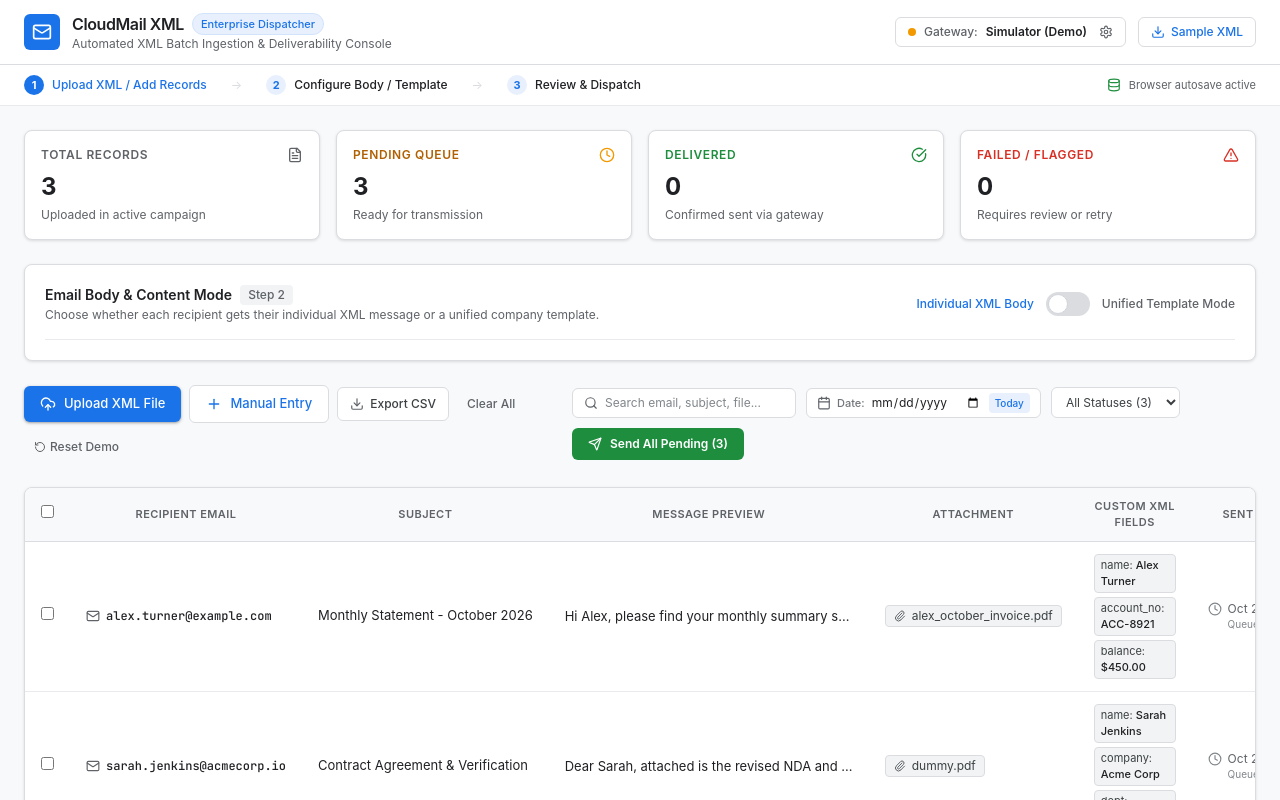
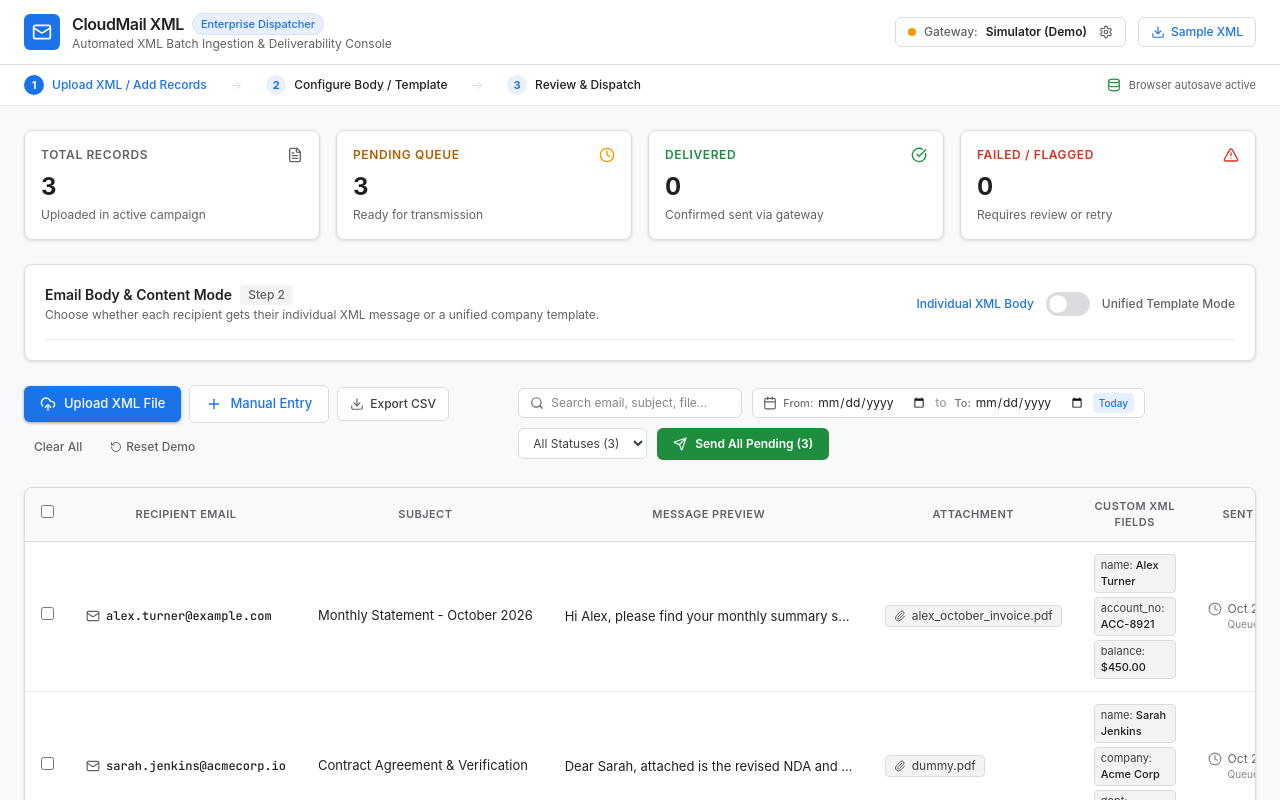
Before and after one commit to velavanvv/xml-email-sender, a Next.js app: page / in a window 1280 px wide. Shown: the top 800 px of the page. Built offline with nearby package versions, Linux system fonts and the light colour scheme.

Commit message:
Implement Start Date and End Date between range filter pattern

```diff
--- a/src/app/page.jsx
+++ b/src/app/page.jsx
@@ -85,7 +85,8 @@ export default function EnterpriseEmailDashboard() {
   const [searchQuery, setSearchQuery] = useState("");
   const [statusFilter, setStatusFilter] = useState("all");
   const [batchFilter, setBatchFilter] = useState("all");
-  const [dateFilter, setDateFilter] = useState("");
+  const [startDate, setStartDate] = useState("");
+  const [endDate, setEndDate] = useState("");
 
   // Interpolation helper for preview and template placeholders
   const interpolate = (template, item) => {
@@ -189,24 +190,6 @@ export default function EnterpriseEmailDashboard() {
     return { total, sent, failed, pending };
   }, [records]);
 
-  // Unique dates for date-wise tracking
-  const uniqueDates = useMemo(() => {
-    const dates = new Set();
-    records.forEach((r) => {
-      const d = r.sent_at || r.created_at;
-      if (d) {
-        try {
-          const dateStr = new Date(d).toLocaleDateString(undefined, {
-            month: "short",
-            day: "numeric",
-            year: "numeric",
-          });
-          dates.add(dateStr);
-        } catch (e) {}
-      }
-    });
-    return Array.from(dates);
-  }, [records]);
 
   // Unique XML batches for daily separation
   const uniqueBatches = useMemo(() => {
@@ -229,10 +212,8 @@ export default function EnterpriseEmailDashboard() {
       const matchesStatus = statusFilter === "all" ? true : r.status === statusFilter;
       const matchesBatch = batchFilter === "all" ? true : r.batch_name === batchFilter;
 
-      const matchesDate =
-        !dateFilter || dateFilter === "all"
-          ? true
-          : (() => {
+      const matchesDate = (() => {
+        if (!startDate && !endDate) return true;
         const toYMD = (val) => {
           if (!val) return "";
           try {
@@ -246,14 +227,24 @@ export default function EnterpriseEmailDashboard() {
             return "";
           }
         };
+
         const sentYMD = toYMD(r.sent_at);
         const createdYMD = toYMD(r.created_at);
-              return sentYMD === dateFilter || createdYMD === dateFilter;
+
+        const inRange = (dStr) => {
+          if (!dStr) return false;
+          if (startDate && endDate) return dStr >= startDate && dStr <= endDate;
+          if (startDate) return dStr >= startDate;
+          if (endDate) return dStr <= endDate;
+          return true;
+        };
+
+        return inRange(sentYMD) || inRange(createdYMD);
       })();
 
       return matchesSearch && matchesStatus && matchesBatch && matchesDate;
     });
-  }, [records, searchQuery, statusFilter, batchFilter, dateFilter]);
+  }, [records, searchQuery, statusFilter, batchFilter, startDate, endDate]);
 
   // XML File Upload
   const handleXmlUpload = async (file) => {
@@ -867,26 +858,58 @@ export default function EnterpriseEmailDashboard() {
               </select>
             )}
 
-            {/* Interactive Calendar Date Picker */}
-            <div className={`flex items-center gap-1.5 bg-white border ${dateFilter ? "border-[#1a73e8] bg-[#f8fafd] ring-1 ring-[#1a73e8]" : "border-[#dadce0] hover:border-[#bdc1c6]"} focus-within:border-[#1a73e8] focus-within:ring-1 focus-within:ring-[#1a73e8] rounded-md px-2.5 py-1 text-xs text-[#3c4043] transition-all shadow-xs`}>
-              <Calendar className={`w-3.5 h-3.5 flex-shrink-0 ${dateFilter ? "text-[#1a73e8]" : "text-[#5f6368]"}`} />
-              <label htmlFor="calendar-date-input" className="text-[11px] font-medium text-[#70757a] hidden sm:inline">
-                Date:
-              </label>
-              <input
-                id="calendar-date-input"
+            {/* Date Range Picker (Between Start & End) */}
+            <div
+              className={`flex items-center gap-1.5 bg-white border ${
+                startDate || endDate
+                  ? "border-[#1a73e8] bg-[#f8fafd] ring-1 ring-[#1a73e8]"
+                  : "border-[#dadce0] hover:border-[#bdc1c6]"
+              } focus-within:border-[#1a73e8] focus-within:ring-1 focus-within:ring-[#1a73e8] rounded-md px-2.5 py-1 text-xs text-[#3c4043] transition-all shadow-xs`}
+            >
+              <Calendar
+                className={`w-3.5 h-3.5 flex-shrink-0 ${
+                  startDate || endDate ? "text-[#1a73e8]" : "text-[#5f6368]"
+                }`}
+              />
+
+              {/* Start Date */}
+              <div className="flex items-center gap-1">
+                <span className="text-[11px] font-medium text-[#70757a]">From:</span>
+                <input
+                  id="date-filter-start"
                   type="date"
-                value={dateFilter}
-                onChange={(e) => setDateFilter(e.target.value)}
-                title="Select any date to filter emails"
-                className="bg-transparent text-xs text-[#202124] focus:outline-none cursor-pointer"
-              />
-              {dateFilter ? (
+                  value={startDate}
+                  onChange={(e) => setStartDate(e.target.value)}
+                  title="Filter from Start Date"
+                  className="bg-transparent text-xs text-[#202124] focus:outline-none cursor-pointer max-w-[110px]"
+                />
+              </div>
+
+              <span className="text-[#9aa0a6] font-medium text-xs px-0.5">to</span>
+
+              {/* End Date */}
+              <div className="flex items-center gap-1">
+                <span className="text-[11px] font-medium text-[#70757a]">To:</span>
+                <input
+                  id="date-filter-end"
+                  type="date"
+                  value={endDate}
+                  min={startDate || undefined}
+                  onChange={(e) => setEndDate(e.target.value)}
+                  title="Filter to End Date"
+                  className="bg-transparent text-xs text-[#202124] focus:outline-none cursor-pointer max-w-[110px]"
+                />
+              </div>
+
+              {startDate || endDate ? (
                 <button
                   type="button"
-                  onClick={() => setDateFilter("")}
-                  title="Clear date filter (show all dates)"
-                  className="p-0.5 text-[#70757a] hover:text-[#202124] hover:bg-[#e8f0fe] rounded transition-colors"
+                  onClick={() => {
+                    setStartDate("");
+                    setEndDate("");
+                  }}
+                  title="Clear date range (show all dates)"
+                  className="p-0.5 text-[#70757a] hover:text-[#202124] hover:bg-[#e8f0fe] rounded transition-colors ml-0.5"
                 >
                   <X className="w-3.5 h-3.5" />
                 </button>
@@ -898,10 +921,12 @@ export default function EnterpriseEmailDashboard() {
                     const y = today.getFullYear();
                     const m = String(today.getMonth() + 1).padStart(2, "0");
                     const d = String(today.getDate()).padStart(2, "0");
-                    setDateFilter(`${y}-${m}-${d}`);
+                    const todayStr = `${y}-${m}-${d}`;
+                    setStartDate(todayStr);
+                    setEndDate(todayStr);
                   }}
-                  title="Filter by Today's date"
-                  className="text-[10px] text-[#1a73e8] hover:underline font-medium px-1.5 py-0.5 bg-[#e8f0fe] rounded ml-0.5"
+                  title="Filter for Today's date"
+                  className="text-[10px] text-[#1a73e8] hover:underline font-medium px-1.5 py-0.5 bg-[#e8f0fe] rounded ml-0.5 whitespace-nowrap"
                 >
                   Today
                 </button>
@@ -1015,21 +1040,22 @@ export default function EnterpriseEmailDashboard() {
                       <div className="flex flex-col items-center justify-center gap-2">
                         <FileCode className="w-8 h-8 text-[#9aa0a6]" />
                         <p className="text-sm font-medium text-[#202124]">
-                          {dateFilter || searchQuery || statusFilter !== "all" || batchFilter !== "all"
+                          {startDate || endDate || searchQuery || statusFilter !== "all" || batchFilter !== "all"
                             ? "No records match the active filters"
                             : "No records in current view"}
                         </p>
                         <p className="text-xs text-[#5f6368] max-w-md">
-                          {dateFilter && `Selected date: ${dateFilter}. `}
-                          {dateFilter || searchQuery || statusFilter !== "all" || batchFilter !== "all"
-                            ? "Try clearing or selecting a different date/filter to see your emails."
+                          {(startDate || endDate) && `Date range: ${startDate || "Start"} to ${endDate || "End"}. `}
+                          {startDate || endDate || searchQuery || statusFilter !== "all" || batchFilter !== "all"
+                            ? "Try clearing or selecting a different date range or filter to see your emails."
                             : "Upload an XML file or click \"Manual Entry\" above to add recipient data."}
                         </p>
-                        {(dateFilter || searchQuery || statusFilter !== "all" || batchFilter !== "all") && (
+                        {(startDate || endDate || searchQuery || statusFilter !== "all" || batchFilter !== "all") && (
                           <button
                             type="button"
                             onClick={() => {
-                              setDateFilter("");
+                              setStartDate("");
+                              setEndDate("");
                               setSearchQuery("");
                               setStatusFilter("all");
                               setBatchFilter("all");
```
Lines whose indentation alone changed are shown as unchanged.
